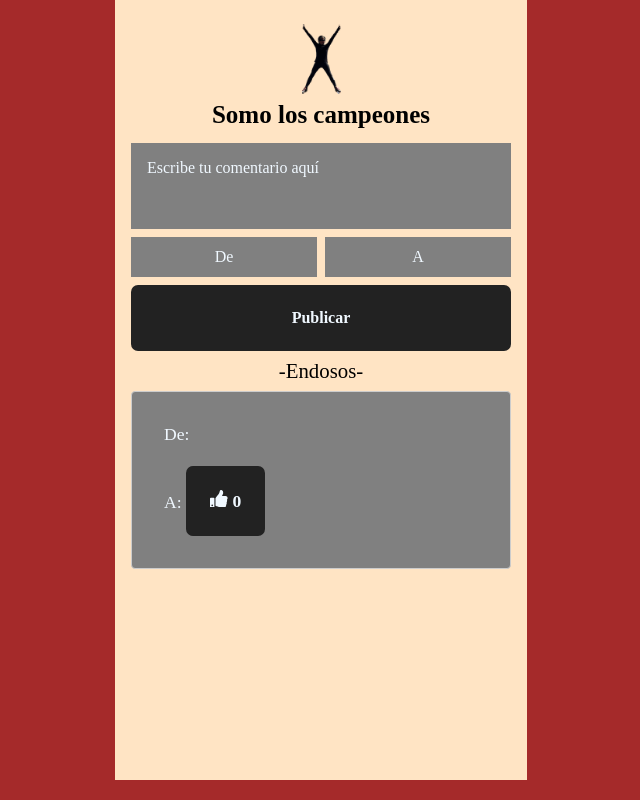
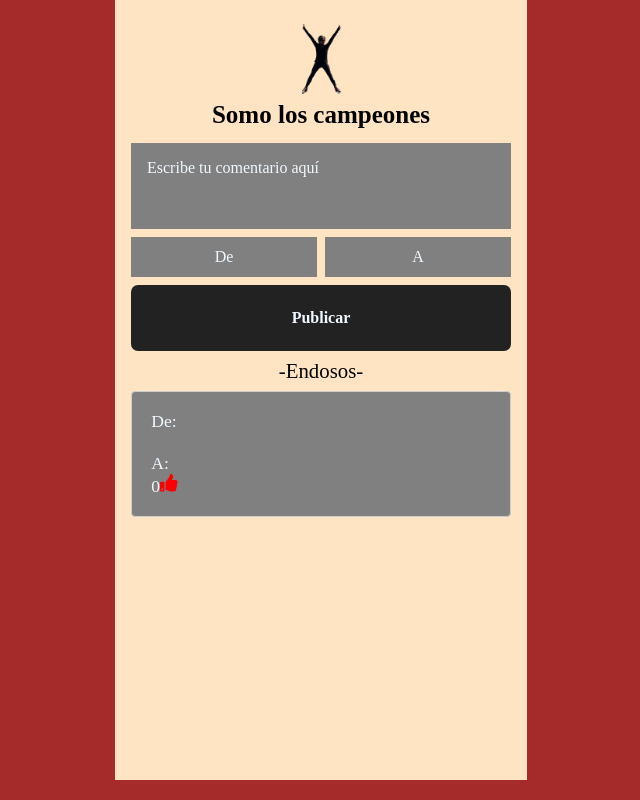
Before and after one commit to catharygr/alquiler-bicicleta-react, a React (Vite) app: page / in a window 1280 px wide. Both pictures are taken after a click on the button "Publicar". Shown: the whole page, without its empty margins (319-959 px from the left). Built offline with nearby package versions, Linux system fonts and the light colour scheme.

Commit message:
Cambiando el boton me gusta

```diff
--- a/src/App.jsx
+++ b/src/App.jsx
@@ -1,3 +1,4 @@
+/* eslint-disable no-dupe-else-if */
 import React, { useState } from "react";
 import { FaThumbsUp } from "react-icons/fa";
 import "../style.css";
@@ -91,7 +92,9 @@ function App() {
             onChange={handleComentario}
           />
         </div>
-        <button onClick={handleClick}>Publicar</button>
+        <button className="btn" onClick={handleClick}>
+          Publicar
+        </button>
       </div>
       <h2 className="endosos">-Endosos-</h2>
       <div className="endoso">
@@ -103,13 +106,12 @@ function App() {
               <strong>De:</strong> {comentario.de} <br />
               <strong>{comentario.comentario}</strong> <br />
               <strong>A:</strong> {comentario.a}
-              <button
-                className={meGusta ? "me-gusta-activo" : "me-gusta"}
-                onClick={manejarMeGusta}
-              >
-                <FaThumbsUp />
-                <span>{contador}</span>
-              </button>
+              <div>
+                <button onClick={manejarMeGusta}>
+                  <span>{contador}</span>
+                  <FaThumbsUp className="color" />
+                </button>
+              </div>
             </p>
           ))}
       </div>
--- a/style.css
+++ b/style.css
@@ -173,7 +173,7 @@ body {
   width: 100%;
 }
 
-button {
+.btn {
   text-align: center;
   padding: 1.5rem;
   border-radius: 7px;
@@ -197,7 +197,7 @@ button {
 }
 
 p {
-  padding: 2rem;
+  padding: 1.2rem;
   border: 1px solid #ccc;
   border-radius: 4px;
   background-color: gray;
@@ -206,29 +206,21 @@ p {
   font-size: 1.1rem;
 }
 
-me-gusta {
+.me-gusta {
   display: flex;
-
   align-items: center;
-  background-color: transparent;
   border: none;
-  color: gray;
-
+  cursor: pointer;
 }
 
 .me-gusta-activo {
   display: flex;
-  /* align-items: center; */
-  background-color: red
+  align-items: center;
   border: none;
   color: white;
-
+  cursor: pointer;
 }
 
-.me-gusta-activo:hover {
-  background-color: red
+.color {
+  color: red;
 }
-
-.me-gusta span {
-  margin-left: 5px;
-}
```
